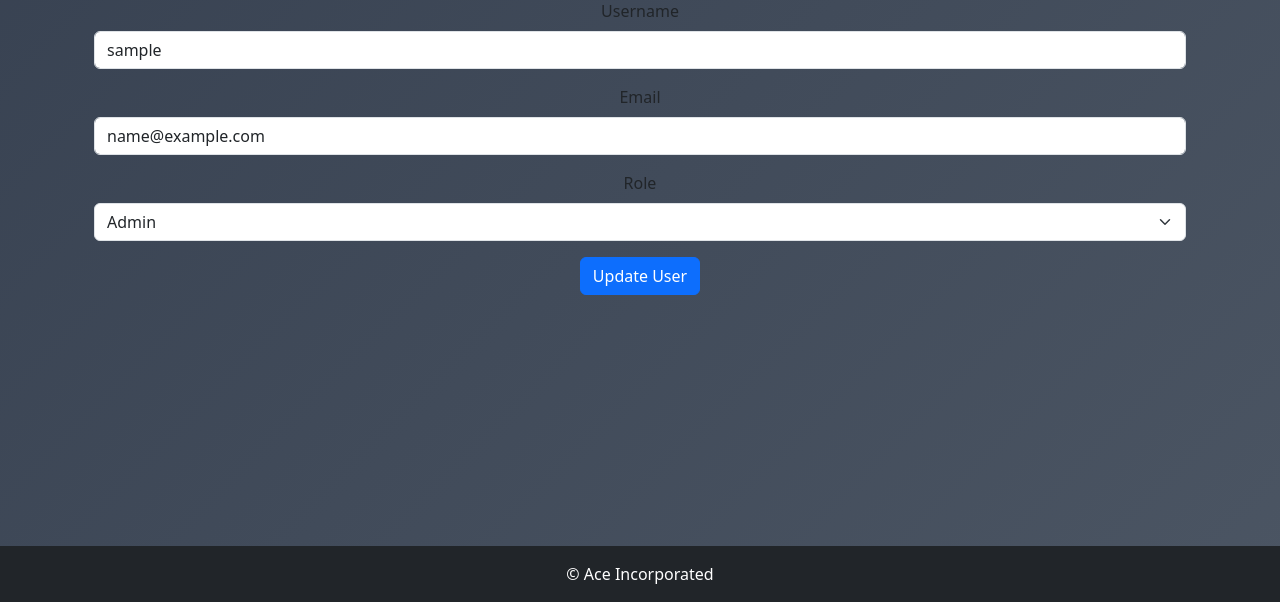
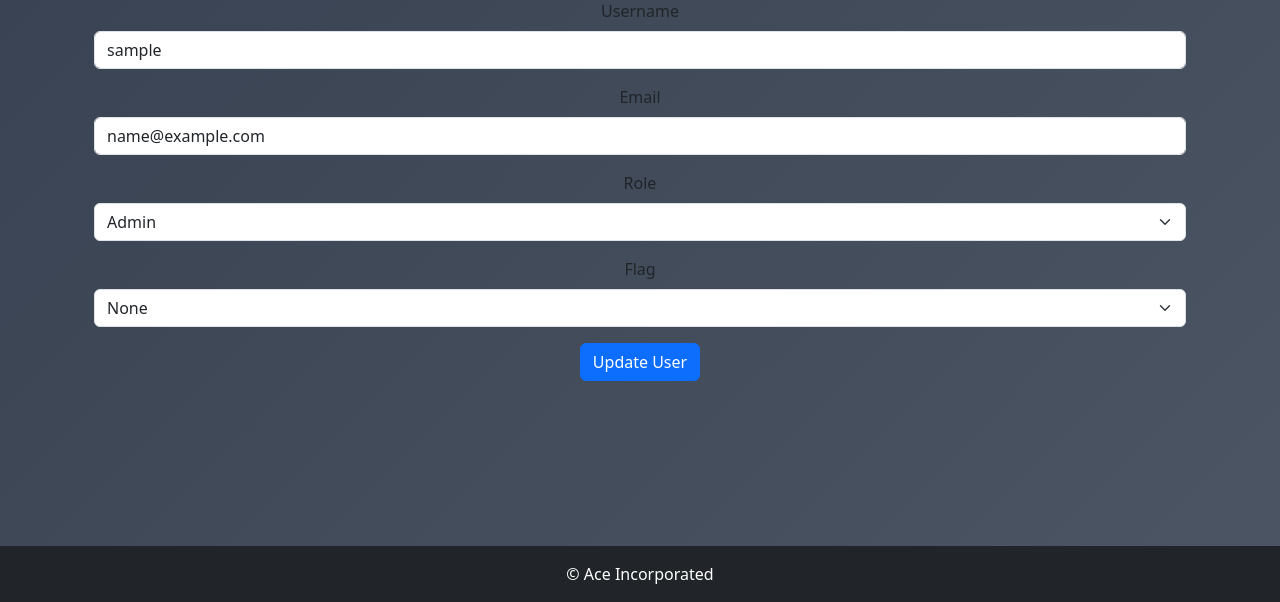
Before and after one commit to Ace-7854/AceInc_blogging, a Flask app: page /edit_user/1 in a window 1280 px wide. Shown: the part 198-800 px from the top of the page. Run offline with Flask 3, Linux system fonts and the light colour scheme; the visitor is signed in with stand-in values (Sample User, id 1); tables that the repository leaves empty or names only in its code hold one stand-in row (values such as "Sample post").

Commit message:
User flags made

```diff
--- a/app.py
+++ b/app.py
@@ -271,8 +271,9 @@ def edit_user(id:int):
         username = request.form['username']
         email = request.form['email']
         role = request.form['role']
+        flag = request.form['flag']
 
-        db.update_user(id=id, username=username, email=email, role=role)
+        db.update_user(id=id, username=username, email=email, role=role, flag=flag)
         flash('User updated successfully', 'success')
         return redirect(url_for('user_viewer'))
 
--- a/custom_modules/mysql_module.py
+++ b/custom_modules/mysql_module.py
@@ -50,7 +50,7 @@ class MySQLManager:
             self.__define_post_cat()
 
     #region user cmds
-    def update_user(self, id:str|int, username:str=None, email:str=None, password:str=None, role:str=None):
+    def update_user(self, id:str|int, username:str=None, email:str=None, password:str=None, role:str=None, flag:str=None):
         query = "UPDATE user_tbl SET "
         params = []
 
@@ -67,6 +67,9 @@ class MySQLManager:
         if role:
             query += "role = %s, "
             params.append(role)
+        if flag:
+            query += "flag = %s, "
+            params.append(flag)
 
         query = query.rstrip(", ") + " WHERE user_id = %s"
         params.append(id)
@@ -80,13 +83,13 @@ class MySQLManager:
         return self.__fetch_query__(query, params)[0]
 
     def get_user_by_username(self, username:str) -> dict:
-        query = """SELECT * FROM user_tbl WHERE username = %s"""
+        query = """SELECT * FROM user_tbl WHERE username = %s AND flag != 'banned'"""
 
         params = (username,)
         return self.__fetch_query__(query, params)[0]
 
     def get_user_by_email(self, emails:str) -> dict:
-        query = "SELECT * FROM user_tbl WHERE email = %s"
+        query = "SELECT * FROM user_tbl WHERE email = %s AND flag != 'banned'"
 
         params = (emails,)
         return self.__fetch_query__(query, params)[0]
@@ -100,7 +103,7 @@ class MySQLManager:
         return self.__execute_query__(query, params)
 
     def get_all_users(self) -> list[dict]:
-        query = "SELECT user_id, username, email, role, created_at FROM user_tbl"
+        query = "SELECT user_id, username, email, role, flag,created_at FROM user_tbl"
 
         return self.__fetch_query__(query)
 
@@ -216,6 +219,7 @@ class MySQLManager:
         email VARCHAR(100),
         password VARCHAR(255),
         role ENUM('reader', 'author', 'admin') DEFAULT 'reader',
+        flag ENUM('banned', 'warning', 'review') DEFAULT '',
         created_at DATETIME DEFAULT CURRENT_TIMESTAMP
         )"""
 
@@ -270,14 +274,14 @@ class MySQLManager:
         try:
             self.connection = mysql.connector.connect(**self.config)
             if self.connection.is_connected():
-                print("✅ Connected to MySQL database")
+                print("Connected to MySQL database")
         except Error as e:
-            print(f"❌ Error connecting to MySQL: {e}")
+            print(f"Error connecting to MySQL: {e}")
 
     def disconnect(self):
         if self.connection and self.connection.is_connected():
             self.connection.close()
-            print("🔌 MySQL connection closed")
+            print("MySQL connection closed")
 
     def __execute_query__(self, query, params=None):
         cursor = None
@@ -285,10 +289,10 @@ class MySQLManager:
             cursor = self.connection.cursor()
             cursor.execute(query, params)
             self.connection.commit()
-            print("✅ Query executed successfully")
+            print("Query executed successfully")
         except Error as e:
             self.connection.rollback()
-            print(f"❌ Error executing query: {e}")
+            print(f"Error executing query: {e}")
         finally:
             if cursor:
                 cursor.close()
@@ -300,7 +304,7 @@ class MySQLManager:
             cursor.execute(query, params)
             return cursor.fetchall()
         except Error as e:
-            print(f"❌ Error fetching data: {e}")
+            print(f"Error fetching data: {e}")
             return None
         finally:
             if cursor:
--- a/templates/edit_user.html
+++ b/templates/edit_user.html
@@ -25,6 +25,15 @@
                     <option value="admin" {% if user['role'] == 'admin' %}selected{% endif %}>Admin</option>
                 </select>
             </div>
+            <div class="mb-3">
+                <label for="flag" class="form-label">Flag</label>
+                <select class="form-select" id="flag" name="flag">
+                    <option value="none" {% if user['flag'] == 'none' %}selected{% endif %}>None</option>
+                    <option value="banned" {% if user['flag'] == 'banned' %}selected{% endif %}>Banned</option>
+                    <option value="warning" {% if user['flag'] == 'warning' %}selected{% endif %}>Warning</option>
+                    <option value="review" {% if user['flag'] == 'review' %}selected{% endif %}>Review</option>
+                </select>
+            </div>
             <button type="submit" class="btn btn-primary">Update User</button>
         </form>
     </div>
--- a/templates/user_viewer.html
+++ b/templates/user_viewer.html
@@ -14,6 +14,7 @@
                         <th>Username</th>
                         <th>Email</th>
                         <th>Role</th>
+                        <th>Flag</th>
                         <th>Created_at</th>
                         <th>Action</th>
                     </tr>
@@ -25,6 +26,7 @@
                         <td>{{ user['username'] }}</td>
                         <td>{{ user['email'] }}</td>
                         <td>{{ user['role'] }}</td>
+                        <td>{{ user['flag'] }}</td>
                         <td>{{ user['created_at'] }}</td>
                         <td>
                             <a href="{{ url_for('edit_user', id=user['user_id']) }}" class="btn btn-primary btn-sm">Edit</a>
```
Also changed, not shown: main.py (+0 -48 lines).
